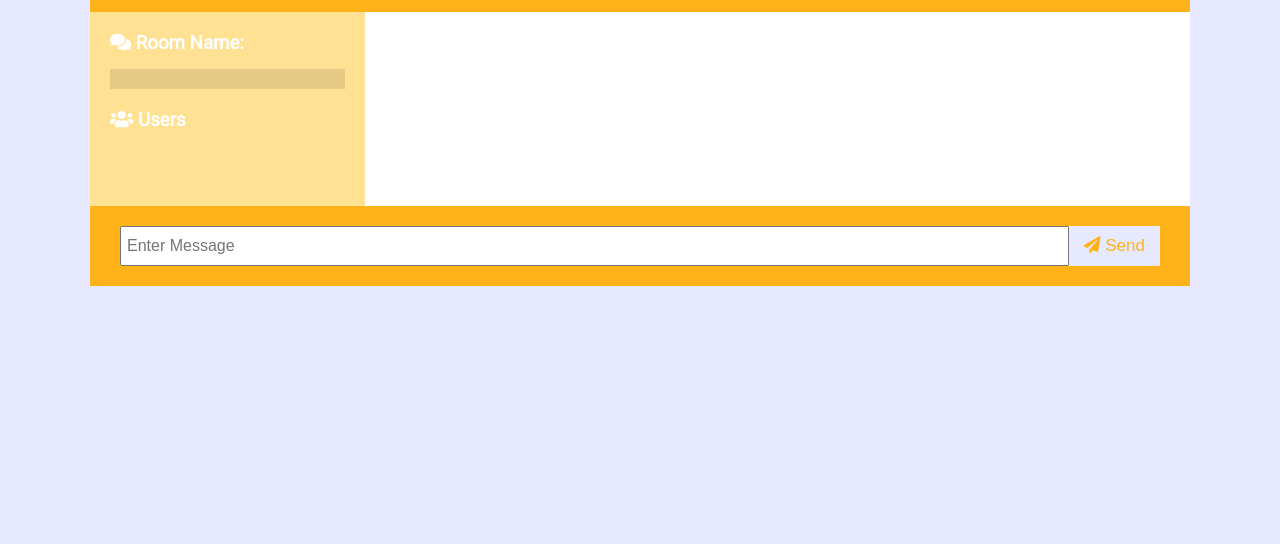
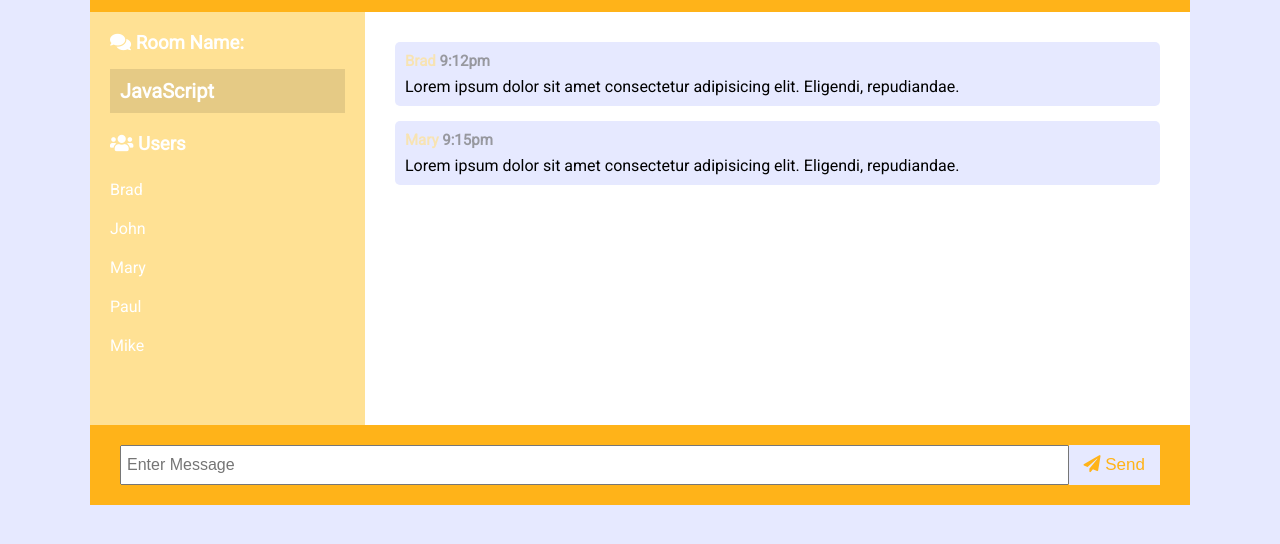
Before and after one commit to piyusha2001/ChatApp, a website: page public/chat.html in a window 1280 px wide. Shown: the part 86-630 px from the top of the page. Drawn offline with nearby package versions, Linux system fonts and the light colour scheme.

Commit message:
hardcored messages added

```diff
--- a/public/chat.html
+++ b/public/chat.html
@@ -16,16 +16,37 @@
         <div class="chat-container">
             <header class="chat-header">
                 <h1><i class="fas fa-smile"></i> ChatCord</h1>
-        <a id="leave-btn" class="btn">Leave Room</a>
+                <a href="index.html" class="btn">Leave Room</a>
             </header>
             <main class="chat-main">
                 <div class="chat-sidebar">
                     <h3><i class="fas fa-comments"></i> Room Name:</h3>
-          <h2 id="room-name"></h2>
+                    <h2 id="room-name">JavaScript</h2>
                     <h3><i class="fas fa-users"></i> Users</h3>
-          <ul id="users"></ul>
+                    <ul id="users">
+                        <li>Brad</li>
+                        <li>John</li>
+                        <li>Mary</li>
+                        <li>Paul</li>
+                        <li>Mike</li>
+                    </ul>
                 </div>
-        <div class="chat-messages"></div>
+                <div class="chat-messages">
+                    <div class="message">
+                        <p class="meta">Brad <span>9:12pm</span></p>
+                        <p class="text">
+                            Lorem ipsum dolor sit amet consectetur adipisicing
+                            elit. Eligendi, repudiandae.
+                        </p>
+                    </div>
+                    <div class="message">
+                        <p class="meta">Mary <span>9:15pm</span></p>
+                        <p class="text">
+                            Lorem ipsum dolor sit amet consectetur adipisicing
+                            elit. Eligendi, repudiandae.
+                        </p>
+                    </div>
+                </div>
             </main>
             <div class="chat-form-container">
                 <form id="chat-form">
@@ -36,16 +57,12 @@
                         required
                         autocomplete="off"
                     />
-          <button class="btn"><i class="fas fa-paper-plane"></i> Send</button>
+                    <button class="btn">
+                        <i class="fas fa-paper-plane"></i> Send
+                    </button>
                 </form>
             </div>
         </div>
-
-    <script
-      src="https://cdnjs.cloudflare.com/ajax/libs/qs/6.9.2/qs.min.js"
-      integrity="sha256-TDxXjkAUay70ae/QJBEpGKkpVslXaHHayklIVglFRT4="
-      crossorigin="anonymous"
-    ></script>
         <script src="/socket.io/socket.io.js"></script>
         <script src="js/main.js"></script>
     </body>
```
Lines whose indentation alone changed are shown as unchanged.
